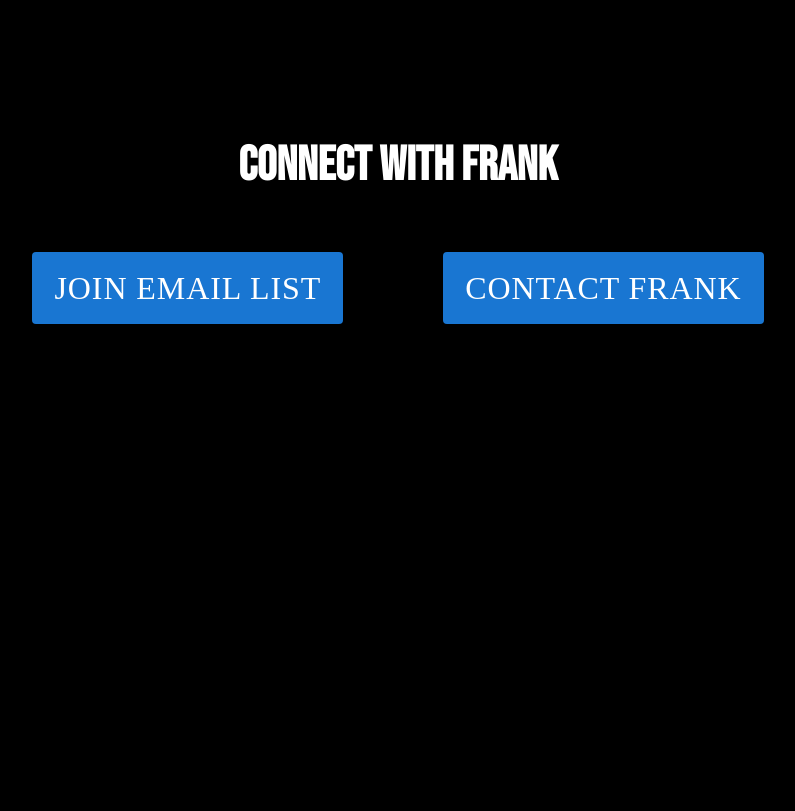
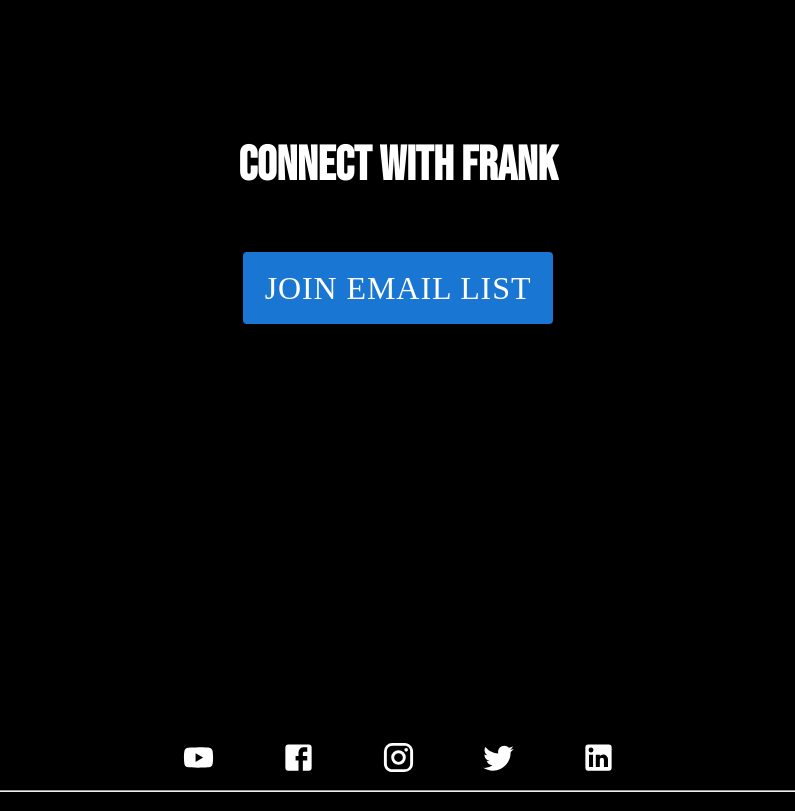
Before and after one commit to dmopsick/frank-luna-website, a React (Create React App) app: page / in a window 1280 px wide. Shown: the part 1920-2731 px from the top of the page, without its empty margins (242-1037 px from the left). Built offline with nearby package versions, Linux system fonts and the light colour scheme; a web font is replaced by a local one.

Commit message:
Added link to the google form

```diff
--- a/src/App.css
+++ b/src/App.css
@@ -66,6 +66,10 @@
   margin-top: 8px;
   margin-bottom: 8px;
   text-align: center;
+}
+
+.short-section {
+  height: 600px;
 }
 
 .section {
@@ -171,8 +175,8 @@
 }
 
 .landing-page-logo {
-    width: 50%;
-    flex-basis: 20%;
-    max-width: 40px;
-    margin-left: 10px;
+  width: 50%;
+  flex-basis: 20%;
+  max-width: 40px;
+  margin-left: 10px;
 }
--- a/src/components/Home.js
+++ b/src/components/Home.js
@@ -7,7 +7,7 @@
 const useStyles = makeStyles(theme => ({
     movingArrow: {
         animation: "arrow-jump 1s infinite",
-        color: "white"
+        color: "white",
     },
 
     homeContainer: {
@@ -171,24 +171,15 @@
                 </Link>
             </div>
 
-            <div id="training" className='section'>
+            <div id="training" className='short-section'>
                 <h1 className='sectionHeader'>Connect with Frank</h1>
 
                 <Button className='button'
                     target="_blank"
                     variant="contained"
                     size="large"
-                    href="https://theoutpost.gymmasteronline.com/portal/signup">
+                    href="https://docs.google.com/forms/d/e/1FAIpQLSdrnMNrpZ3uC-2Y9h7rmdP386wjm9D1cKSdTkDypzc1Lw9QUg/viewform?usp=sf_link">
                     Join Email List
-                </Button>
-
-                <Button className='button'
-                    target="_blank"
-
-                    variant="contained"
-                    size="large"
-                    href="https://forms.gle/ARkPTHWgBxu76Pny7">
-                    Contact Frank
                 </Button>
             </div>
         </div>
```
